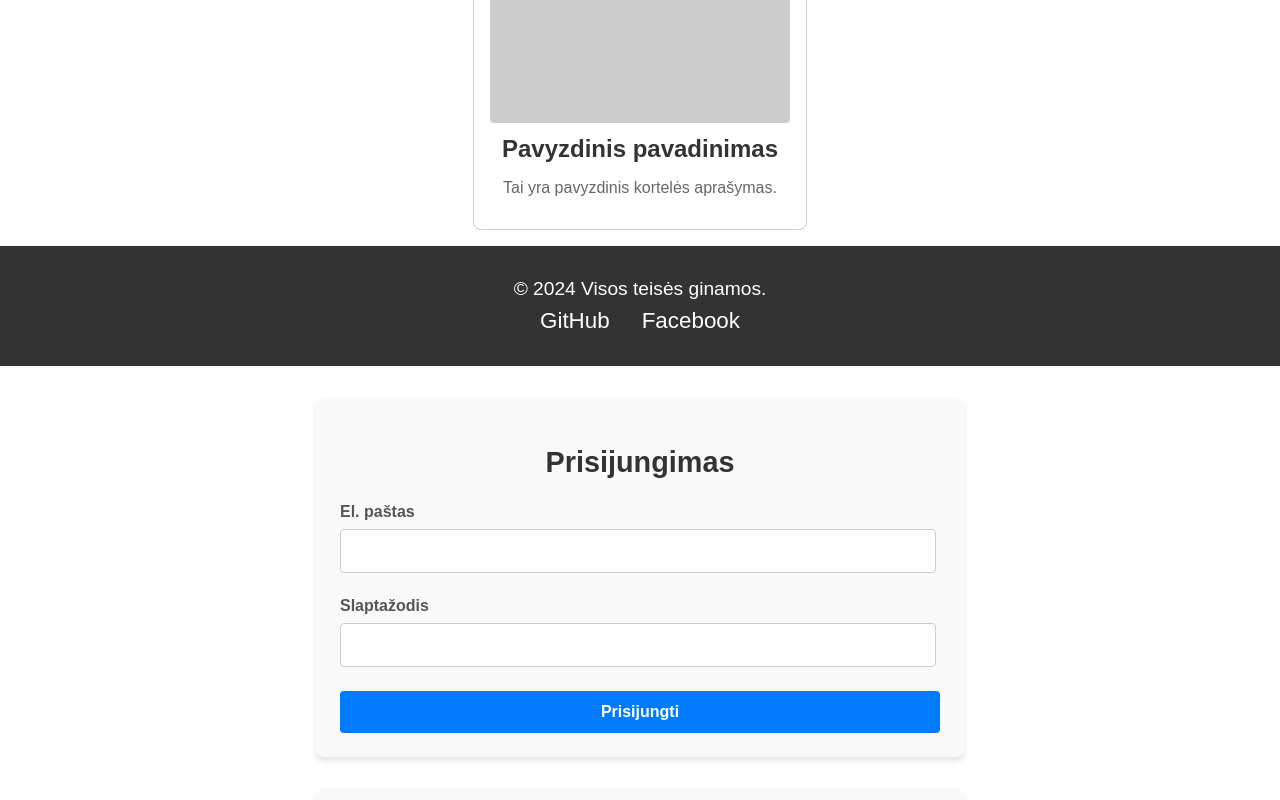
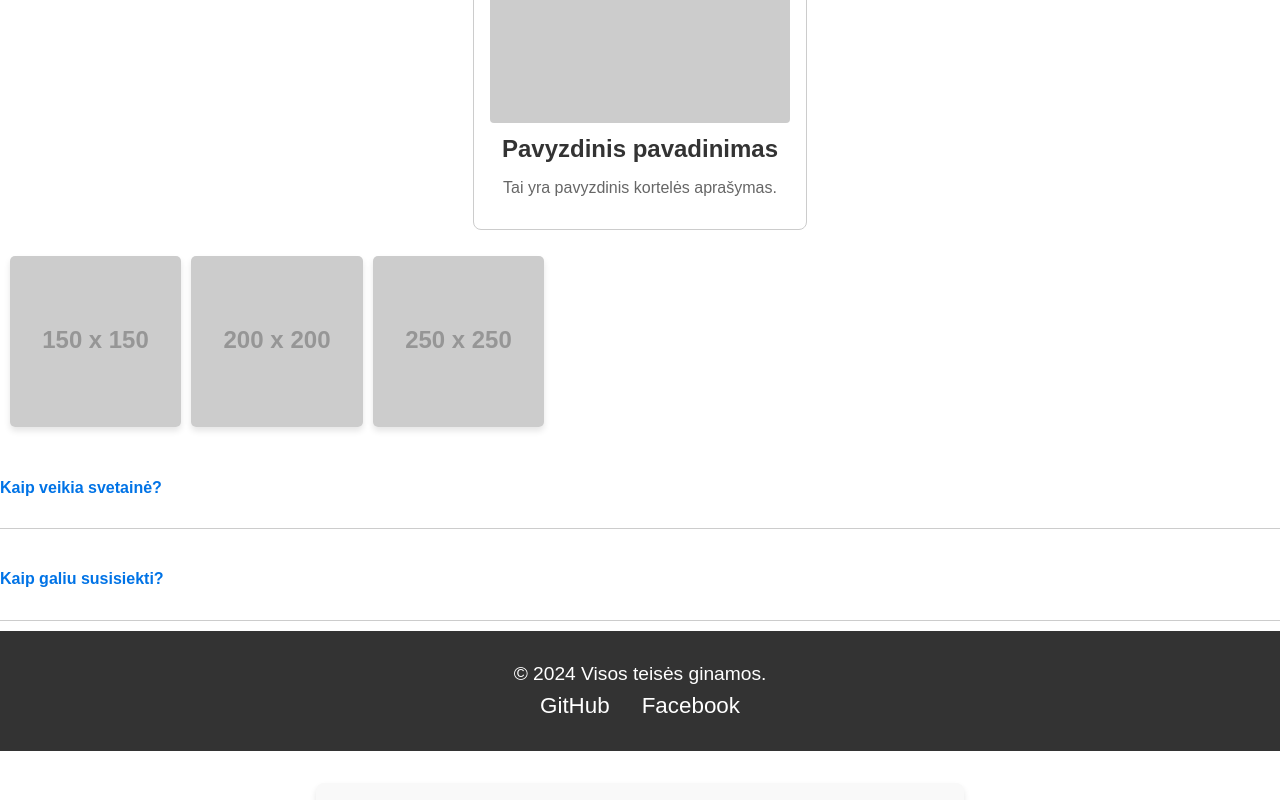
Before and after one commit to Zigmas-dev/react-templates, a React (Vite) app in the folder templates/: page / in a window 1280 px wide. Shown: the part 482-1282 px from the top of the page. Built offline with nearby package versions, Linux system fonts and the light colour scheme.

Commit message:
pridėta gallery, faq ir koreguotas app

```diff
--- a/templates/src/App.jsx
+++ b/templates/src/App.jsx
@@ -8,7 +8,9 @@ import SocialIcons from "./components/SocialIcons";
 import Card from "./components/Card";
 import Loader from "./components/Loader";
 import Alert from "./components/Alert";
-import Breadcrumb from "./components/Breadcrumb"; // Pridedame Breadcrumb importą
+import Breadcrumb from "./components/Breadcrumb";
+import Gallery from "./components/Gallery";
+import FAQ from "./components/FAQ"; // Pridedame FAQ
 import "./index.scss";
 
 const App = () => {
@@ -29,6 +31,23 @@ const App = () => {
     { label: "Pradžia", href: "/" },
     { label: "Puslapis", href: "/page" },
     { label: "Dabartinis puslapis" },
+  ];
+
+  const galleryImages = [
+    "https://via.placeholder.com/150",
+    "https://via.placeholder.com/200",
+    "https://via.placeholder.com/250",
+  ];
+
+  const faqItems = [
+    {
+      question: "Kaip veikia svetainė?",
+      answer: "Mūsų svetainė suteikia vartotojams patogią prieigą prie svarbios informacijos.",
+    },
+    {
+      question: "Kaip galiu susisiekti?",
+      answer: "Galite susisiekti naudodamiesi mūsų kontaktine forma arba el. paštu.",
+    },
   ];
 
   useEffect(() => {
@@ -58,7 +77,7 @@ const App = () => {
   return (
     <div>
       <Header />
-      <Breadcrumb items={breadcrumbItems} /> {/* Rodomas Breadcrumb */}
+      <Breadcrumb items={breadcrumbItems} />
       <Main />
       {alertMessage.visible && (
         <Alert
@@ -70,11 +89,19 @@ const App = () => {
       {isLoading ? (
         <Loader />
       ) : (
-        <Card
-          title={sampleCardData.title}
-          description={sampleCardData.description}
-          image={sampleCardData.image}
-        />
+        <>
+          <Card
+            title={sampleCardData.title}
+            description={sampleCardData.description}
+            image={sampleCardData.image}
+          />
+          <Gallery images={galleryImages} />
+          <div className="faq-container">
+            {faqItems.map((item, index) => (
+              <FAQ key={index} question={item.question} answer={item.answer} />
+            ))}
+          </div>
+        </>
       )}
       <Footer />
       <LoginForm />
--- /dev/null
+++ b/templates/src/components/FAQ.jsx
@@ -0,0 +1,23 @@
+import { useState } from "react";
+import PropTypes from "prop-types";
+import "./faq.scss";
+
+const FAQ = ({ question, answer }) => {
+  const [isOpen, setIsOpen] = useState(false);
+
+  return (
+    <div className="faq">
+      <h4 onClick={() => setIsOpen(!isOpen)} className="faq-question">
+        {question}
+      </h4>
+      {isOpen && <p className="faq-answer">{answer}</p>}
+    </div>
+  );
+};
+
+FAQ.propTypes = {
+  question: PropTypes.string.isRequired,
+  answer: PropTypes.string.isRequired,
+};
+
+export default FAQ;
--- /dev/null
+++ b/templates/src/components/Gallery.jsx
@@ -0,0 +1,16 @@
+import PropTypes from "prop-types";
+import "./gallery.scss";
+
+const Gallery = ({ images }) => (
+  <div className="gallery">
+    {images.map((img, index) => (
+      <img key={index} src={img} alt={`Gallery ${index}`} />
+    ))}
+  </div>
+);
+
+Gallery.propTypes = {
+  images: PropTypes.arrayOf(PropTypes.string).isRequired, // Pridedama PropTypes validacija
+};
+
+export default Gallery;
--- /dev/null
+++ b/templates/src/components/faq.scss
@@ -0,0 +1,23 @@
+.faq {
+    margin: 10px 0;
+    border-bottom: 1px solid #ccc;
+    padding: 10px 0;
+
+    .faq-question {
+      cursor: pointer;
+      font-weight: bold;
+      color: #0073e6;
+      transition: color 0.3s;
+
+      &:hover {
+        color: #005bb5;
+      }
+    }
+
+    .faq-answer {
+      margin-top: 10px;
+      color: #333;
+      font-size: 0.9rem;
+      line-height: 1.4;
+    }
+  }
--- /dev/null
+++ b/templates/src/components/gallery.scss
@@ -0,0 +1,20 @@
+.gallery {
+    display: grid;
+    grid-template-columns: repeat(auto-fill, minmax(150px, 1fr));
+    gap: 10px;
+    padding: 10px;
+  }
+
+  .gallery img {
+    width: 100%;
+    height: auto;
+    object-fit: cover;
+    border-radius: 5px;
+    box-shadow: 0 4px 6px rgba(0, 0, 0, 0.1);
+    transition: transform 0.3s ease, box-shadow 0.3s ease;
+
+    &:hover {
+      transform: scale(1.05);
+      box-shadow: 0 6px 10px rgba(0, 0, 0, 0.2);
+    }
+  }
```
